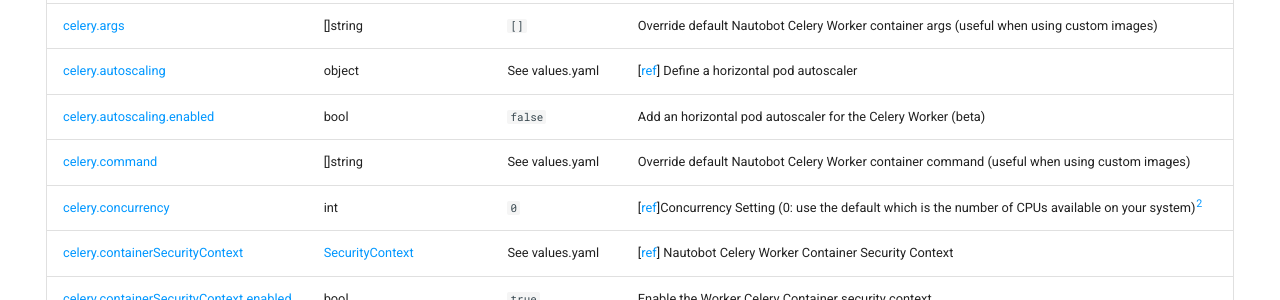
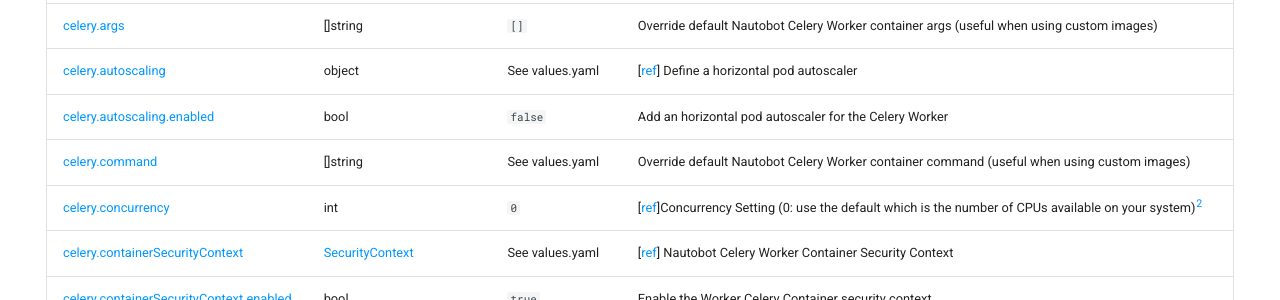
Before and after one commit to nautobot/helm-charts, an MkDocs documentation site: the page built from docs/configuration/reference.md, in a window 1280 px wide and 900 px high. Shown: the part 428-728 px from the top of the window. Built offline with MkDocs 1.6.1 and Material for MkDocs 9.7.7, drawn with Linux system fonts in a browser that asks for light colours; comment, search, counter and statistics services are not loaded; some of the changed text lies outside the part shown.

Commit message:
update docs

```diff
--- a/docs/configuration/reference.md
+++ b/docs/configuration/reference.md
@@ -12,7 +12,7 @@
 | <a name="celery.annotations">[celery.annotations](https://github.com/nautobot/helm-charts/blob/main/charts/nautobot/values.yaml#L653)</a> | map[string]string | `{}` | [[ref](https://kubernetes.io/docs/concepts/overview/working-with-objects/annotations/)] Annotations to be applied to Nautobot Celery Worker deployment resource |
 | <a name="celery.args">[celery.args](https://github.com/nautobot/helm-charts/blob/main/charts/nautobot/values.yaml#L649)</a> | []string | `[]` | Override default Nautobot Celery Worker container args (useful when using custom images) |
 | <a name="celery.autoscaling">[celery.autoscaling](https://github.com/nautobot/helm-charts/blob/main/charts/nautobot/values.yaml#L729)</a> | object | See values.yaml | [[ref](https://kubernetes.io/docs/tasks/run-application/horizontal-pod-autoscale/)] Define a horizontal pod autoscaler |
-| <a name="celery.autoscaling.enabled">[celery.autoscaling.enabled](https://github.com/nautobot/helm-charts/blob/main/charts/nautobot/values.yaml#L731)</a> | bool | `false` | Add an horizontal pod autoscaler for the Celery Worker (beta) |
+| <a name="celery.autoscaling.enabled">[celery.autoscaling.enabled](https://github.com/nautobot/helm-charts/blob/main/charts/nautobot/values.yaml#L731)</a> | bool | `false` | Add an horizontal pod autoscaler for the Celery Worker |
 | <a name="celery.command">[celery.command](https://github.com/nautobot/helm-charts/blob/main/charts/nautobot/values.yaml#L638)</a> | []string | See values.yaml | Override default Nautobot Celery Worker container command (useful when using custom images) |
 | <a name="celery.concurrency">[celery.concurrency](https://github.com/nautobot/helm-charts/blob/main/charts/nautobot/values.yaml#L559)</a> | int | `0` | [[ref](https://docs.nautobot.com/projects/core/en/stable/administration/celery-queues/#concurrency-setting)]Concurrency Setting (0: use the default which is the number of CPUs available on your system)<sup>[2](#notes)</sup> |
 | <a name="celery.containerSecurityContext">[celery.containerSecurityContext](https://github.com/nautobot/helm-charts/blob/main/charts/nautobot/values.yaml#L626)</a> | [SecurityContext](https://kubernetes.io/docs/reference/kubernetes-api/workload-resources/pod-v1/#security-context-2) | See values.yaml | [[ref](https://kubernetes.io/docs/tasks/configure-pod-container/security-context/#set-the-security-context-for-a-pod)] Nautobot Celery Worker Container Security Context |
@@ -157,7 +157,7 @@
 | <a name="nautobot.annotations">[nautobot.annotations](https://github.com/nautobot/helm-charts/blob/main/charts/nautobot/values.yaml#L153)</a> | map[string]string | `{}` | [[ref](https://kubernetes.io/docs/concepts/overview/working-with-objects/annotations/)] Annotations to be applied to Nautobot deployment resource |
 | <a name="nautobot.args">[nautobot.args](https://github.com/nautobot/helm-charts/blob/main/charts/nautobot/values.yaml#L149)</a> | []string | `[]` | Override default Nautobot container args (useful when using custom images) |
 | <a name="nautobot.autoscaling">[nautobot.autoscaling](https://github.com/nautobot/helm-charts/blob/main/charts/nautobot/values.yaml#L229)</a> | object | See values.yaml | [[ref](https://kubernetes.io/docs/tasks/run-application/horizontal-pod-autoscale/)] Define a horizontal pod autoscaler |
-| <a name="nautobot.autoscaling.enabled">[nautobot.autoscaling.enabled](https://github.com/nautobot/helm-charts/blob/main/charts/nautobot/values.yaml#L231)</a> | bool | `false` | Add an horizontal pod autoscaler for Nautobot (beta) |
+| <a name="nautobot.autoscaling.enabled">[nautobot.autoscaling.enabled](https://github.com/nautobot/helm-charts/blob/main/charts/nautobot/values.yaml#L231)</a> | bool | `false` | Add an horizontal pod autoscaler for Nautobot |
 | <a name="nautobot.command">[nautobot.command](https://github.com/nautobot/helm-charts/blob/main/charts/nautobot/values.yaml#L143)</a> | []string | `["nautobot-server","start","--ini","/opt/nautobot/uwsgi.ini"]` | Override default Nautobot container command (useful when using custom images) |
 | <a name="nautobot.config">[nautobot.config](https://github.com/nautobot/helm-charts/blob/main/charts/nautobot/values.yaml#L377)</a> | string | `""` | [[ref](https://docs.nautobot.com/projects/core/en/stable/configuration/)] Replace the entire `nautobot_config.py` file with this value<sup>[1](#notes)</sup> |
 | <a name="nautobot.containerSecurityContext">[nautobot.containerSecurityContext](https://github.com/nautobot/helm-charts/blob/main/charts/nautobot/values.yaml#L131)</a> | [SecurityContext](https://kubernetes.io/docs/reference/kubernetes-api/workload-resources/pod-v1/#security-context-2) | See values.yaml | [[ref](https://kubernetes.io/docs/tasks/configure-pod-container/security-context/#set-the-security-context-for-a-pod)] Nautobot Container Security Context |
```
